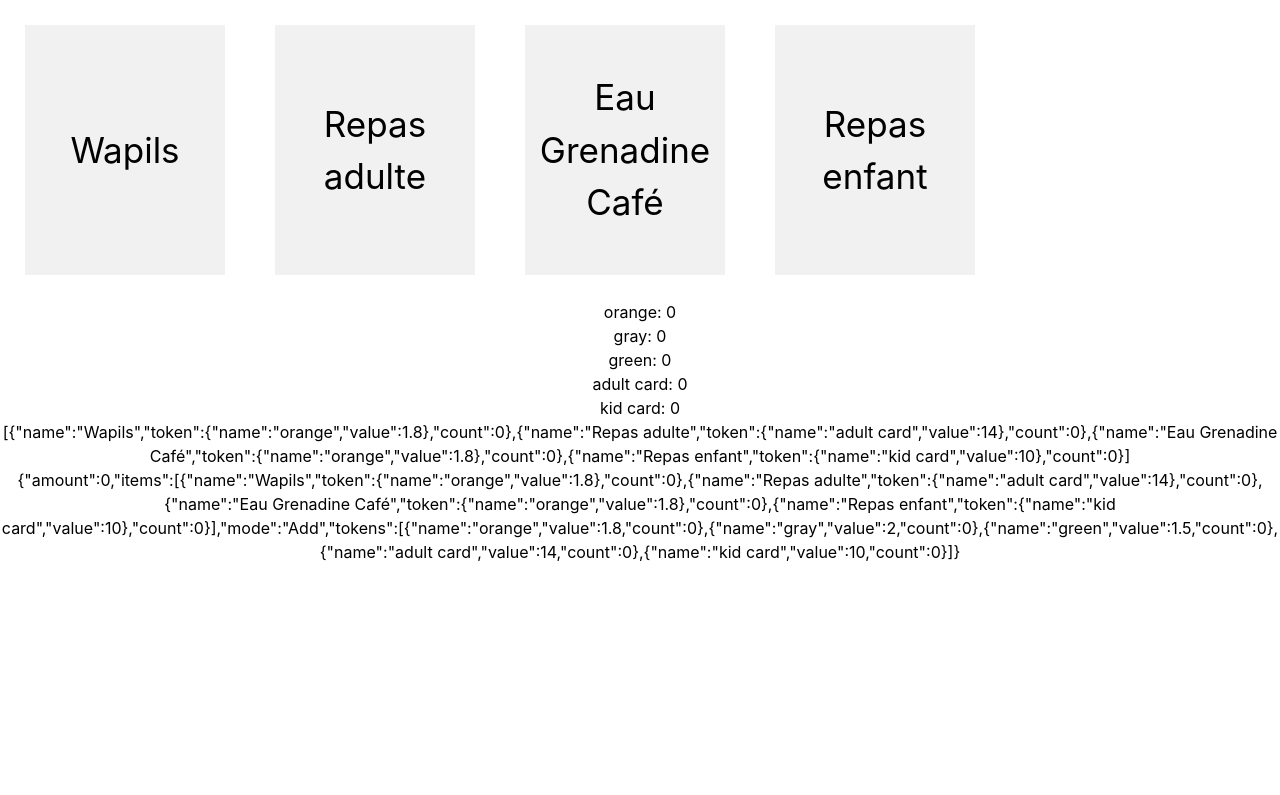
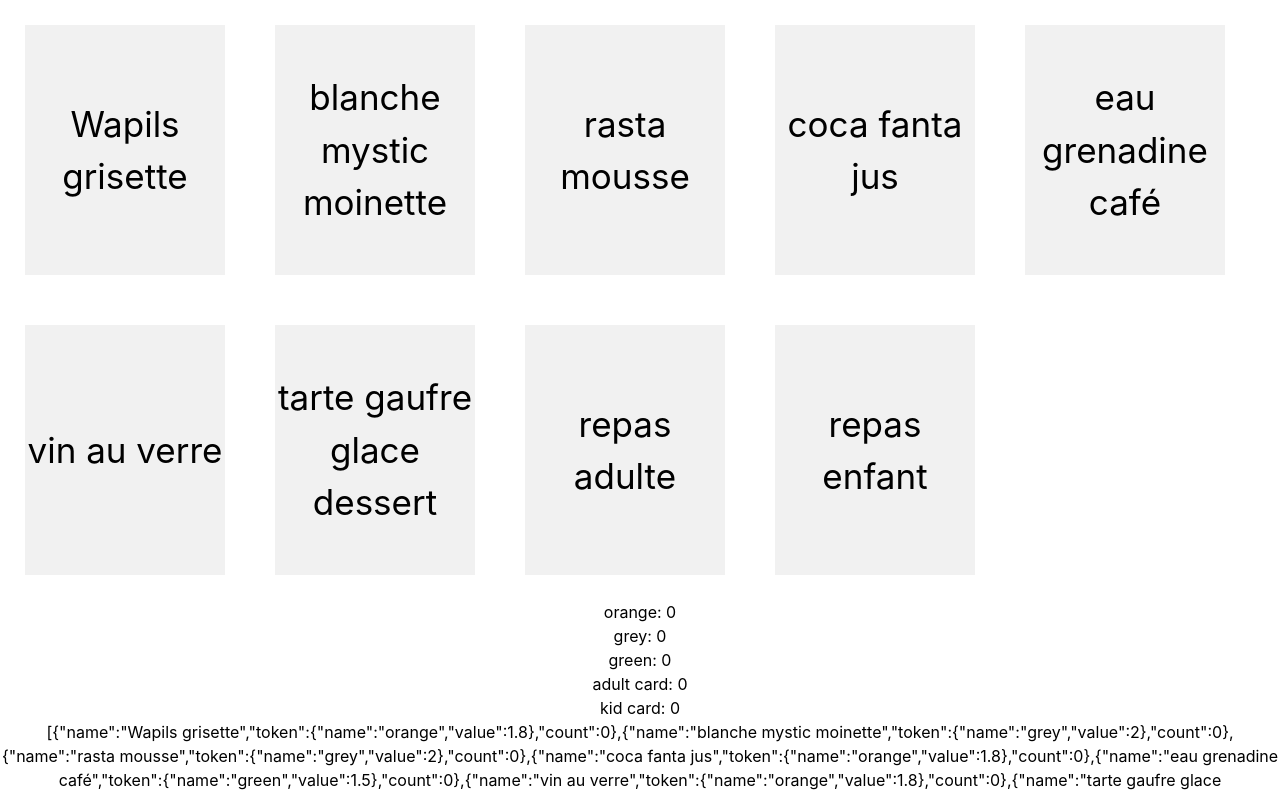
Before and after one commit to worming004/bar-accueil, a React (Create React App) app in the folder src/web/web/: page / in a window 1280 px wide. Shown: the top 795 px of the page. Built offline with nearby package versions, Linux system fonts and the light colour scheme.

Commit message:
better view + wrap

```diff
--- a/src/web/web/public/items.json
+++ b/src/web/web/public/items.json
@@ -1,19 +1,39 @@
 {
   "items": [
     {
-      "name": "Wapils",
+      "name": "Wapils grisette",
       "tokenName": "orange"
     },
     {
-      "name": "Repas adulte",
-      "tokenName": "adult card"
+      "name": "blanche mystic moinette",
+      "tokenName": "grey"
     },
     {
-      "name": "Eau Grenadine Café",
+      "name": "rasta mousse",
+      "tokenName": "grey"
+    },
+    {
+      "name": "coca fanta jus",
       "tokenName": "orange"
     },
     {
-      "name": "Repas enfant",
+      "name": "eau grenadine café",
+      "tokenName": "green"
+    },
+    {
+      "name": "vin au verre",
+      "tokenName": "orange"
+    },
+    {
+      "name": "tarte gaufre glace dessert",
+      "tokenName": "grey"
+    },
+    {
+      "name": "repas adulte",
+      "tokenName": "orange"
+    },
+    {
+      "name": "repas enfant",
       "tokenName": "kid card"
     }
   ],
@@ -23,7 +43,7 @@
       "value": 1.8
     },
     {
-      "name": "gray",
+      "name": "grey",
       "value": 2
     },
     {
--- a/src/web/web/src/features/counter/counterSlice.ts
+++ b/src/web/web/src/features/counter/counterSlice.ts
@@ -9,7 +9,8 @@ export interface CounterState {
     items: Item[],
     tokens: Token[],
     mode: Mode,
-    presentation: Presentation
+    presentation: Presentation,
+    status?: string
 }
 
 export interface Action {
@@ -85,6 +86,12 @@ export const counterSlice = createSlice({
             state.presentation.tokens = tokens.map(t => ({...t, count: 0}))
             SetPresentation(state)
         })
+        builder.addCase(data.rejected, (state, action) => {
+            state.status = "ERROR"
+        })
+        builder.addCase(data.pending, (state, action) => {
+            state.status = "PENDING"
+        })
     }
 });
 
--- a/src/web/web/src/features/counter/inputs/InputPage.tsx
+++ b/src/web/web/src/features/counter/inputs/InputPage.tsx
@@ -9,7 +9,7 @@ export function InputPage() {
     }
     return (
         <div
-            className="flex flex-row"
+            className="flex flex-wrap"
             style={style}
         >
             {inputsHtml}
```
Also changed, not shown: src/web/web/src/features/counter/fillStoreFromJson.ts (+0 -13 lines).
